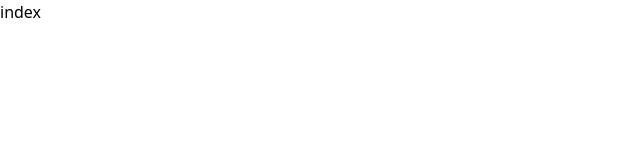
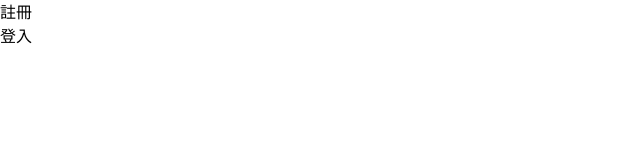
Before and after one commit to ayugioh2003/freyja-frontend, a React (Vite) app: page / in a window 1280 px wide. Shown: the top 160 px of the page, without its empty margins (0-640 px from the left). Built offline with nearby package versions, Linux system fonts and the light colour scheme.

Commit message:
chore: index page to link other page

```diff
--- a/src/routes/index.tsx
+++ b/src/routes/index.tsx
@@ -1,5 +1,12 @@
+import { Link } from 'react-router-dom'
+
 export default function Index() {
   return (
-    <div className="text-3xl font-bold underline bg-green-500">index</div>
+  <div className='container mx-auto'>
+    <ul>
+      <li><Link to="signup">註冊</Link></li>
+      <li><Link to="login">登入</Link></li>
+    </ul>
+  </div>
   );
 }
```
